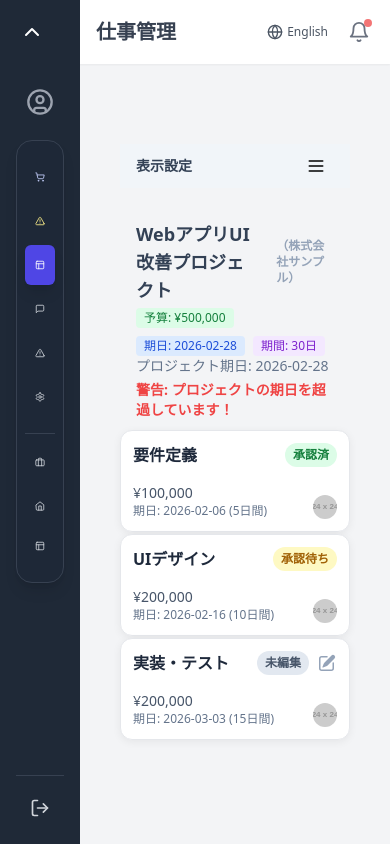
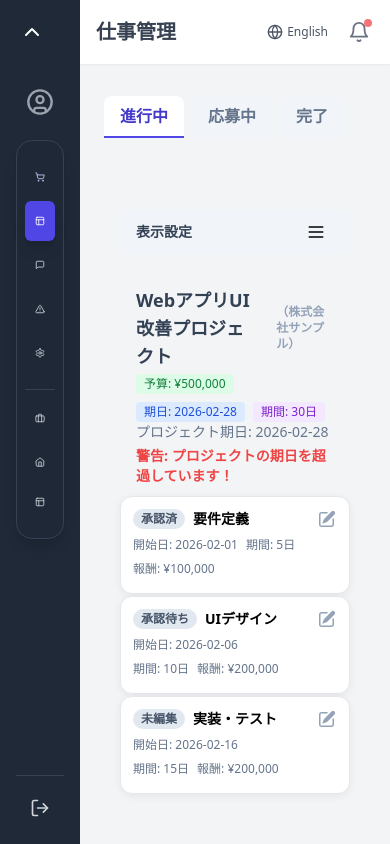
Before and after one commit to ken2san/escrow-app-project, a React (Create React App) app: page /work-management in a window 390 px wide. Built offline with nearby package versions, Linux system fonts and the light colour scheme.

Commit message:
WIP: i18n status display, bugfixes, UI improvements

```diff
--- /dev/null
+++ b/src/components/common/CardHistoryTimeline.js
@@ -0,0 +1,37 @@
+import React from "react";
+
+/**
+ * CardHistoryTimeline - タスク/カードのアクション履歴をタイムライン形式で表示
+ * @param {Object[]} history - [{ type, text, date, userName, userIcon }]
+ * @param {boolean} [compact] - trueでコンパクト表示
+ */
+export default function CardHistoryTimeline({ history = [], compact = false }) {
+  if (!history.length) return <div className="text-slate-400 text-sm">履歴はありません</div>;
+  return (
+    <div className={compact ? "space-y-2" : "space-y-4"}>
+      {history.map((item, idx) => (
+        <div key={idx} className="flex items-start gap-3">
+          <div className="flex-shrink-0 w-8 h-8 rounded-full bg-slate-200 flex items-center justify-center text-lg">
+            {item.userIcon || "👤"}
+          </div>
+          <div>
+            <div className="flex items-center gap-2">
+              <span className="font-semibold text-slate-700 text-sm">{item.userName || "ユーザー"}</span>
+              <span className="text-xs text-slate-400">{formatDate(item.date)}</span>
+            </div>
+            <div className="text-slate-600 text-sm mt-0.5">
+              {item.text}
+            </div>
+          </div>
+        </div>
+      ))}
+    </div>
+  );
+}
+
+function formatDate(date) {
+  if (!date) return "";
+  const d = new Date(date);
+  if (isNaN(d.getTime())) return date;
+  return `${d.getFullYear()}/${d.getMonth() + 1}/${d.getDate()} ${d.getHours().toString().padStart(2, "0")}:${d.getMinutes().toString().padStart(2, "0")}`;
+}
--- a/src/components/layout/Sidebar.js
+++ b/src/components/layout/Sidebar.js
@@ -110,21 +110,7 @@ const Sidebar = ({ isSidebarOpen, setIsSidebarOpen, loggedInUser, currentViewMod
         {isSidebarOpen && <span className="ml-3 text-sm">{t('jobsSearch', '仕事を探す')}</span>}
       </button>
     </li>
-    {/* 応募中 */}
-    <li className="mb-1">
-      <button
-        onClick={() => navigate('/pending-applications')}
-        className={`w-full flex items-center p-2.5 rounded-md hover:bg-yellow-600 ${
-          window.location.pathname === '/pending-applications'
-            ? 'bg-yellow-500 text-white shadow-lg'
-            : 'text-yellow-200 hover:text-white'
-        } ${!isSidebarOpen ? 'justify-center' : ''}`}
-        title={isSidebarOpen ? '' : '応募中'}
-      >
-        <AlertTriangle className="h-5 w-5" />
-        {isSidebarOpen && <span className="ml-3 text-sm">応募中</span>}
-      </button>
-    </li>
+    {/* 応募中（タブ化のためサイドバーから削除） */}
     {/* 仕事管理 */}
     <li className="mb-1">
       <button
--- a/src/locales/ja/translation.json
+++ b/src/locales/ja/translation.json
@@ -105,5 +105,13 @@
   "statusWorkReady": "作業開始待ち",
   "agreementPending": "協議中",
   "statusInDispute": "協議中",
-  "projectOverview": "プロジェクト概要"
+  "projectOverview": "プロジェクト概要",
+  "statusApproved": "承認済",
+  "statusAwaitingApproval": "承認待ち",
+  "statusUnsent": "未編集",
+  "statusEdited": "編集済",
+  "statusRevisionNeeded": "要修正",
+  "statusCompleted": "完了",
+  "statusPending": "応募中",
+  "statusInProgress": "進行中"
 }
--- a/src/pages/WorkManagementPage.js
+++ b/src/pages/WorkManagementPage.js
@@ -1,51 +1,50 @@
 import React, { useState, useRef, useEffect, useMemo } from "react";
+import { useTranslation } from 'react-i18next';
 import './workmanagement.css';
 import { useSortable } from '@dnd-kit/sortable';
 import { DndContext, closestCenter, DragOverlay, MouseSensor, TouchSensor, useSensor, useSensors } from '@dnd-kit/core';
 import { arrayMove, SortableContext, verticalListSortingStrategy } from '@dnd-kit/sortable';
 import { Menu, X } from 'lucide-react';
 import NewProjectModal from '../components/modals/NewProjectModal';
-import { workManagementProjects as initialProjectsData, loggedInUserDataGlobal } from '../utils/initialData';
+import { workManagementProjects as initialProjectsData, loggedInUserDataGlobal, addPendingApplicationJob } from '../utils/initialData';
+import { dashboardAllProjects } from '../utils/initialData';
 
+import CardHistoryTimeline from '../components/common/CardHistoryTimeline';
 import EmptyDropzone from '../components/common/EmptyDropzone';
+// import * as initialDataUtils from '../utils/initialData';
+
+// --- カードごとの履歴管理 ---
+// メモリ上でカードIDごとに履歴を保持（本来はDB/API管理）
+const cardHistoryMapRef = typeof window !== 'undefined' ? (window.__cardHistoryMapRef = window.__cardHistoryMapRef || {}) : {};
+
+function getCardHistory(cardId) {
+    return cardHistoryMapRef[cardId] || [];
+}
+function addCardHistory(cardId, entry) {
+    if (!cardHistoryMapRef[cardId]) cardHistoryMapRef[cardId] = [];
+    cardHistoryMapRef[cardId].push(entry);
+}
+
+function initCardHistoryIfNeeded(card) {
+    if (!cardHistoryMapRef[card.id]) {
+        // 初期履歴（作成時）
+        cardHistoryMapRef[card.id] = [{
+            type: 'created',
+            text: 'カード作成',
+            date: card.startDate || new Date().toISOString(),
+            userName: loggedInUserDataGlobal.name,
+            userIcon: '📝',
+        }];
+    }
+}
 
 // 初期データ取得関数（将来はAPI/Firebase fetchに差し替え可）
-function getInitialProjects() {
-        // Only show jobs that have been accepted by the client (application status 'accepted')
-        const { getPendingApplicationJobsForUser } = require('../utils/initialData');
-        const acceptedJobs = getPendingApplicationJobsForUser(loggedInUserDataGlobal.id)
-            .filter(j => j.status === 'accepted')
-            .map(j => j.jobId);
-        const base = initialProjectsData
-            .filter(project => acceptedJobs.includes(project.id))
-            .map(project => {
-                if (project.cards && Array.isArray(project.cards)) return project;
-                if (project.milestones && Array.isArray(project.milestones)) {
-                    return {
-                        ...project,
-                        cards: project.milestones.map((m, idx) => ({
-                            id: m.id || `${project.id}-m${idx+1}`,
-                            projectId: project.id,
-                            title: m.name || m.title,
-                            status: m.status || 'unsent',
-                            reward: m.amount || 0,
-                            startDate: m.dueDate || '',
-                            duration: '',
-                            order: idx+1,
-                        })),
-                    };
-                }
-                return { ...project, cards: [] };
-            });
-        // Merge proposed projects for current user (if needed)
-        // const proposed = getProposedProjectsForUser(loggedInUserDataGlobal.id);
-        // const drafts = getDraftProjectsForUser(loggedInUserDataGlobal.id);
-        return base;
-}
+// (getInitialProjects removed as unused)
+    // styles moved to src/pages/workmanagement.css
 
-// styles moved to src/pages/workmanagement.css
+    export default function WorkManagementPage() {
 
-export default function WorkManagementPage() {
+    const { t } = useTranslation();
 
     // Ref for each card
     // State for showing the new project modal
@@ -59,23 +58,64 @@ export default function WorkManagementPage() {
         return () => main.removeEventListener('openNewProjectModal', handler);
     }, []);
     // Project/card id counters for unique ids
-    const [nextProjectId, setNextProjectId] = useState(4);
-    const [nextCardId, setNextCardId] = useState(7);
+        // const [nextProjectId, setNextProjectId] = useState(4);
+        // const [nextCardId, setNextCardId] = useState(7);
+    // タブ状態: 'inprogress'|'pending'|'completed'
+    const [projectTab, setProjectTab] = useState('inprogress');
     // Compute initial projects once to avoid duplicate work
-    const initialProjects = useMemo(() => getInitialProjects(), []);
-    // State for projects (array, to match ProjectFlowDemoPage)
-    const [projects, setProjects] = useState(initialProjects);
+    // 全案件（pending, accepted, completed）を取得
+    function getAllProjects() {
+        const { getPendingApplicationJobsForUser } = require('../utils/initialData');
+        const pendingJobs = getPendingApplicationJobsForUser(loggedInUserDataGlobal.id)
+            .map(j => ({ jobId: j.jobId, status: j.status }));
+        // まずworkManagementProjectsから取得
+        let projects = initialProjectsData
+            .map(project => {
+                const pj = pendingJobs.find(j => String(j.jobId) === String(project.id));
+                return pj ? { ...project, _pendingStatus: pj.status } : null;
+            })
+            .filter(Boolean);
+
+        // pending/accepted jobIdでinitialProjectsDataに無いものをdashboardAllProjectsから補完
+        const existingIds = new Set(projects.map(p => String(p.id)));
+        pendingJobs.forEach(j => {
+            if (!existingIds.has(String(j.jobId))) {
+                const dashProject = dashboardAllProjects.find(p => String(p.id) === String(j.jobId));
+                if (dashProject) {
+                    projects.push({ ...dashProject, _pendingStatus: j.status });
+                }
+            }
+        });
+        return projects;
+    }
+    const allProjects = useMemo(() => getAllProjects(), []);
+    // タブごとにフィルタ
+    const filteredProjects = useMemo(() => {
+        if (projectTab === 'pending') return allProjects.filter(p => p._pendingStatus === 'pending' && p.status !== '完了');
+        if (projectTab === 'completed') return allProjects.filter(p => p._pendingStatus === 'accepted' && p.status === '完了');
+        // 進行中: accepted かつ未完了
+        return allProjects.filter(p => p._pendingStatus === 'accepted' && p.status !== '完了');
+    }, [allProjects, projectTab]);
+
+    // 応募中タブで「仕事管理に登録」ボタンを表示
+    const handleRegisterPendingJob = (jobId) => {
+        addPendingApplicationJob(jobId, loggedInUserDataGlobal.id);
+        window.location.reload();
+    };
+    // cardsもfilteredProjectsから生成
+    const [cards, setCards] = useState(filteredProjects.flatMap(p => p.cards || []));
+    useEffect(() => {
+        setCards(filteredProjects.flatMap(p => p.cards || []));
+    }, [filteredProjects]);
+        // projectsはfilteredProjectsを参照
+        const projects = filteredProjects;
     const handleCloseNewProject = () => setShowNewProjectModal(false);
     // Handler to confirm new project from modal
     const handleConfirmNewProject = (newProject) => {
-        setProjects(prev => [...prev, newProject]);
-        // 新規プロジェクトのカードもcardsに追加
-        if (newProject.cards && newProject.cards.length > 0) {
-            setCards(prev => [...prev, ...newProject.cards]);
-        }
-        setNextProjectId(prev => prev + 1);
-        setNextCardId(prev => prev + (newProject.cards?.length || 0));
+        // 新規プロジェクトはallProjectsに追加（本来はDB/API）
+        // 今回はreloadで反映
         setShowNewProjectModal(false);
+        window.location.reload();
     };
     // ...existing code...
     const cardRefs = useRef({});
@@ -86,7 +126,7 @@ export default function WorkManagementPage() {
     // const [undoToastList, setUndoToastList] = useState([]); // [{id, message, visible}]
     // const [successToastOpen, setSuccessToastOpen] = useState(false);
     // cards state is initialized from all cards in initialProjects
-    const [cards, setCards] = useState(initialProjects.flatMap(p => p.cards || []));
+    // （重複宣言を削除）
     const [viewSettings, setViewSettings] = useState({ layout: 'list', groupBy: 'project', sortBy: 'startDate' });
     const [showMobileMenu, setShowMobileMenu] = useState(false);
 
@@ -133,6 +173,7 @@ export default function WorkManagementPage() {
     const handleEditClick = (card) => {
         setEditingCard({ ...card }); // Copy for editing
         setEditErrors({});
+        initCardHistoryIfNeeded(card);
         setEditModalOpen(true);
     };
 
@@ -157,9 +198,17 @@ export default function WorkManagementPage() {
 
     const handleSaveEdit = () => {
         if (!validateEdit(editingCard)) return;
-    setUndoStack(prev => [...prev, { prevCards: cards.map(c => ({ ...c })), message: 'カードを編集しました', id: Date.now() }]);
+        setUndoStack(prev => [...prev, { prevCards: cards.map(c => ({ ...c })), message: 'カードを編集しました', id: Date.now() }]);
         setUndoToast({ open: true, message: 'カードを編集しました', id: Date.now() });
         setCards(prev => prev.map(card => card.id === editingCard.id ? { ...editingCard, status: 'edited' } : card));
+        // 履歴追加
+        addCardHistory(editingCard.id, {
+          type: 'edited',
+          text: 'カード内容を編集',
+          date: new Date().toISOString(),
+          userName: loggedInUserDataGlobal.name,
+          userIcon: '📝',
+        });
         setEditModalOpen(false);
     };
 
@@ -182,15 +231,34 @@ export default function WorkManagementPage() {
 
     // (listener consolidated earlier) — no-op here
 
+    // --- タブ切り替えUI ---
+    const tabDefs = [
+        { key: 'inprogress', label: '進行中' },
+        { key: 'pending', label: '応募中' },
+        { key: 'completed', label: '完了' },
+    ];
+
     return (
         <div className="flex h-screen overflow-hidden">
+            {/* 応募中タブで「仕事管理に登録」ボタン */}
+            {projectTab === 'pending' && (
+                <div className="fixed top-20 right-8 z-40">
+                    {filteredProjects.map(project => (
+                        <button
+                            key={project.id}
+                            className="mb-2 px-4 py-2 bg-indigo-500 text-white rounded shadow hover:bg-indigo-600"
+                            onClick={() => handleRegisterPendingJob(project.id)}
+                        >
+                            この仕事を仕事管理に登録
+                        </button>
+                    ))}
+                </div>
+            )}
             {/* New Project Modal (ProjectFlowDemo style) */}
             <NewProjectModal
                 open={showNewProjectModal}
                 onClose={handleCloseNewProject}
                 onConfirm={handleConfirmNewProject}
-                nextProjectId={nextProjectId}
-                nextCardId={nextCardId}
             />
             {/* Undo Toast Notification */}
             {undoToast.open && (
@@ -225,6 +293,11 @@ export default function WorkManagementPage() {
                                         {editErrors.duration && <p className="text-xs text-red-500 mt-1">{editErrors.duration}</p>}
                                     </div>
                                 </div>
+                                {/* --- 履歴タイムライン --- */}
+                                <div className="mt-6">
+                                    <label className="block text-sm font-bold text-slate-700 mb-2">アクション履歴</label>
+                                    <CardHistoryTimeline history={getCardHistory(editingCard.id)} />
+                                </div>
                             </div>
                         </div>
                         <div className="p-6 bg-slate-50 border-t flex justify-end space-x-3">
@@ -235,10 +308,19 @@ export default function WorkManagementPage() {
                 </div>
             )}
             {/* Main Content */}
-
-
             <main className="flex-1 flex flex-col">
-                    <div className="flex-1 overflow-y-auto p-4 md:p-8">
+                <div className="w-full max-w-4xl mx-auto mt-4 mb-2 flex gap-2">
+                    {tabDefs.map(tab => (
+                        <button
+                            key={tab.key}
+                            className={`px-4 py-2 rounded-t-lg font-semibold border-b-2 transition-all ${projectTab === tab.key ? 'border-indigo-600 text-indigo-700 bg-white' : 'border-transparent text-slate-500 bg-slate-100 hover:bg-slate-200'}`}
+                            onClick={() => setProjectTab(tab.key)}
+                        >
+                            {tab.label}
+                        </button>
+                    ))}
+                </div>
+                <div className="flex-1 overflow-y-auto p-4 md:p-8">
                         {/* View Settings Panel - Mobile optimized with hamburger menu */}
                         <div className="sticky top-12 z-20 bg-slate-100 py-1 mb-0" style={{marginLeft: window.innerWidth < 768 ? 0 : '-2rem', marginRight: window.innerWidth < 768 ? 0 : '-2rem', paddingLeft: window.innerWidth < 768 ? '1rem' : '2rem', paddingRight: window.innerWidth < 768 ? '1rem' : '2rem'}}>
                           {/* Mobile: Hamburger Menu */}
@@ -559,13 +641,16 @@ export default function WorkManagementPage() {
                                             }
                                         } else if (viewSettings.groupBy === 'status') {
                                             const statusLabels = {
-                                                unsent: '未編集',
-                                                edited: '編集済',
-                                                awaiting_approval: '承認待ち',
-                                                revision_needed: '要修正',
-                                                approved: '承認済',
+                                                unsent: t('statusUnsent', '未編集'),
+                                                edited: t('statusEdited', '編集済'),
+                                                awaiting_approval: t('statusAwaitingApproval', '承認待ち'),
+                                                revision_needed: t('statusRevisionNeeded', '要修正'),
+                                                approved: t('statusApproved', '承認済'),
+                                                completed: t('statusCompleted', '完了'),
+                                                pending: t('statusPending', '応募中'),
+                                                inprogress: t('statusInProgress', '進行中'),
                                             };
-                                            groupTitle = statusLabels[groupKey] || groupKey;
+                                            groupTitle = statusLabels[groupKey] || t(groupKey, groupKey);
                                         } else if (viewSettings.groupBy === 'dueDate') {
                                             const dueLabels = {
                                                 '期限切れ': '期限切れ',
@@ -880,66 +965,64 @@ function SortableCard({ card, onEdit, activeId, projects, layout, setNodeRef: ex
         WebkitUserSelect: 'none',
         WebkitTouchCallout: 'none',
     };
-    // Status badge
-    const statusInfo = {
-        unsent: { label: '未編集', bg: 'bg-slate-200', text: 'text-slate-600' },
-        edited: { label: '編集済', bg: 'bg-blue-100', text: 'text-blue-700' },
-        awaiting_approval: { label: '承認待ち', bg: 'bg-yellow-100', text: 'text-yellow-700' },
-        revision_needed: { label: '要修正', bg: 'bg-red-100', text: 'text-red-700' },
-        approved: { label: '承認済', bg: 'bg-green-100', text: 'text-green-700' },
-    }[card.status] || { label: card.status, bg: 'bg-slate-200', text: 'text-slate-600' };
-    // Action icon
-    const actionIcon = (card.status === 'unsent' || card.status === 'revision_needed') ? (
+    // --- UX改善: ステータスバッジ＆次アクションガイド ---
+    const { t } = require('react-i18next').useTranslation();
+    let statusBadge = null;
+    let nextStepGuide = null;
+    // 応募中
+    if (card._pendingStatus === 'pending') {
+        statusBadge = <span className="inline-flex items-center px-2 py-0.5 rounded-full text-xs font-semibold bg-yellow-100 text-yellow-800 mr-2">{t('statusPending', '採用待ち')}</span>;
+        nextStepGuide = <span className="block text-xs text-yellow-700 mt-1">{t('nextStepPending', 'クライアントの採用連絡をお待ちください。')}</span>;
+    } else if (card._pendingStatus === 'accepted' && card.status !== '完了') {
+        // 進行中
+        statusBadge = <span className="inline-flex items-center px-2 py-0.5 rounded-full text-xs font-semibold bg-blue-100 text-blue-800 mr-2">{t('statusInProgress', '進行中')}</span>;
+        nextStepGuide = <span className="block text-xs text-blue-700 mt-1">{t('nextStepInProgress', '作業を進めてください。納品・連絡が可能です。')}</span>;
+    } else if ((card.status === '完了') || (card._pendingStatus === 'accepted' && card.status === '完了')) {
+        // 完了
+        statusBadge = <span className="inline-flex items-center px-2 py-0.5 rounded-full text-xs font-semibold bg-gray-200 text-gray-700 mr-2">{t('statusCompleted', '完了')}</span>;
+        nextStepGuide = <span className="block text-xs text-gray-500 mt-1">{t('nextStepCompleted', 'この仕事は完了しました。')}</span>;
+    } else {
+        // その他
+        // ステータスキーをキャメルケースに変換し、i18nキーに合わせる
+        let statusKey = card.status || '';
+        if (statusKey.includes('_')) {
+            statusKey = statusKey.split('_').map((s, i) => i === 0 ? s : s.charAt(0).toUpperCase() + s.slice(1)).join('');
+        }
+        statusBadge = <span className="inline-flex items-center px-2 py-0.5 rounded-full text-xs font-semibold bg-slate-200 text-slate-600 mr-2">{t(`status${statusKey.charAt(0).toUpperCase() + statusKey.slice(1)}`) || t(card.status, card.status || '未設定')}</span>;
+    }
+    // Action icon: 編集は常時表示
+    const actionIcon = (
         <button title="編集する" className="text-slate-400 hover:text-indigo-600 flex-shrink-0 pointer-events-auto" onMouseDown={e => e.stopPropagation()} onPointerDown={e => e.stopPropagation()} onClick={e => { e.stopPropagation(); e.preventDefault(); onEdit && onEdit(card); }}>
             <svg className="w-5 h-5" xmlns="http://www.w3.org/2000/svg" viewBox="0 0 20 20" fill="currentColor"><path d="M5.433 13.917l1.262-3.155A4 4 0 017.58 9.42l6.92-6.918a2.121 2.121 0 013 3l-6.92 6.918c-.383.383-.84.685-1.343.886l-3.154 1.262a.5.5 0 01-.65-.65z" /><path d="M3.5 5.75c0-.69.56-1.25 1.25-1.25H10A.75.75 0 0010 3H4.75A2.75 2.75 0 002 5.75v9.5A2.75 2.75 0 004.75 18h9.5A2.75 2.75 0 0017 15.25V10a.75.75 0 00-1.5 0v5.25c0 .69-.56 1.25-1.25 1.25h-9.5c-.69 0-1.25-.56-1.25-1.25v-9.5z" /></svg>
         </button>
-    ) : card.status === 'edited' ? (
-        <button title="送信する" className="text-blue-500 hover:text-blue-700 flex-shrink-0 pointer-events-auto" onMouseDown={e => e.stopPropagation()} onPointerDown={e => e.stopPropagation()} onClick={e => { e.stopPropagation(); e.preventDefault(); onEdit && onEdit(card); }}>
-            <svg className="w-5 h-5" xmlns="http://www.w3.org/2000/svg" viewBox="0 0 20 20" fill="currentColor"><path d="M3.105 2.289a.75.75 0 00-.826.95l1.414 4.949a.75.75 0 00.95.826L11.25 8.25l-5.607-1.752a.75.75 0 00-.95-.826z" /><path d="M15 6.75a.75.75 0 00-.75-.75h-3.5a.75.75 0 000 1.5h3.5a.75.75 0 00.75-.75zM15 9.75a.75.75 0 00-.75-.75h-6.5a.75.75 0 000 1.5h6.5a.75.75 0 00.75-.75zM15 12.75a.75.75 0 00-.75-.75h-6.5a.75.75 0 000 1.5h6.5a.75.75 0 00.75-.75zM4.832 15.312a.75.75 0 00.95-.826l-1.414-4.95a.75.75 0 00-.95-.826L.5 11.25l5.607 1.752a.75.75 0 00.95.826z" /></svg>
-        </button>
-    ) : null;
-    // Project name
-    const projectName = projects && projects[card.projectId]?.name;
-    // Due date
-    const dueDate = (() => {
-        if (!card.startDate || !card.duration) return '';
-        const date = new Date(card.startDate);
-        if (isNaN(date.getTime())) return '';
-        date.setDate(date.getDate() + Number(card.duration));
-        if (isNaN(date.getTime())) return '';
-        return date.toISOString().split('T')[0];
-    })();
+    );
+
+    // --- JSX return for SortableCard ---
     return (
         <div
             ref={combinedRef}
-            style={style}
             {...attributes}
             {...listeners}
-            className={
-                'bg-white rounded-lg shadow kanban-card flex flex-col gap-2 border border-slate-200 min-h-[48px] transition-all p-3 sm:p-4 cursor-pointer hover:shadow-md touch-none select-none ' +
-                (isDragging ? 'dragging' : '')
-            }
-            onClick={() => onEdit && onEdit(card)}
+            className={`relative flex items-start gap-2 p-3 mb-2 bg-white rounded-lg shadow-sm border border-slate-200 transition-all duration-150 ${isDragging ? 'ring-2 ring-indigo-300 opacity-70' : ''}`}
+            style={{ ...style, boxShadow: isDragging ? '0 8px 20px rgba(0,0,0,0.2)' : '0 2px 8px rgba(0,0,0,0.06)' }}
         >
-            <div className="flex justify-between items-start">
-                <h4 className="font-semibold text-slate-800 flex-1 pr-2 text-base truncate">{card.title}</h4>
-                <div className="flex items-center space-x-2">
-                    <span className={`text-xs font-bold px-2 py-1 rounded-full ${statusInfo.bg} ${statusInfo.text}`}>{statusInfo.label}</span>
-                    {actionIcon}
+            <div className="flex-1 min-w-0">
+                <div className="flex items-center mb-1">
+                    {statusBadge}
+                    <span className="font-semibold text-sm truncate">{card.title}</span>
                 </div>
+                <div className="text-xs text-slate-600 truncate mb-1">{card.description}</div>
+                {/* 日付・期間・報酬など */}
+                <div className="flex flex-wrap gap-2 text-xs text-slate-500 mb-1">
+                    {card.startDate && <span>開始日: {card.startDate}</span>}
+                    {card.duration && <span>期間: {card.duration}日</span>}
+                    {card.reward && <span>報酬: ¥{Number(card.reward).toLocaleString()}</span>}
+                </div>
+                {nextStepGuide}
             </div>
-            {layout === 'board' && (
-                <p className="text-sm text-slate-500 mt-1">{projectName}</p>
-            )}
-            <div className="flex justify-between items-end mt-2">
-                <div className="text-sm text-slate-600">
-                    <p>¥{card.reward.toLocaleString()}</p>
-                    <p className="text-xs text-slate-500">期日: {dueDate || '未設定'} ({card.duration}日間)</p>
-                </div>
-                <img src="https://placehold.co/24x24/E0E7FF/4F46E5?text=A" alt="Assignee" className="w-6 h-6 rounded-full" />
+            <div className="flex flex-col items-end justify-between ml-2">
+                {actionIcon}
             </div>
         </div>
     );
-}
-
-    // Component to match drop target height to card
+    }
```
